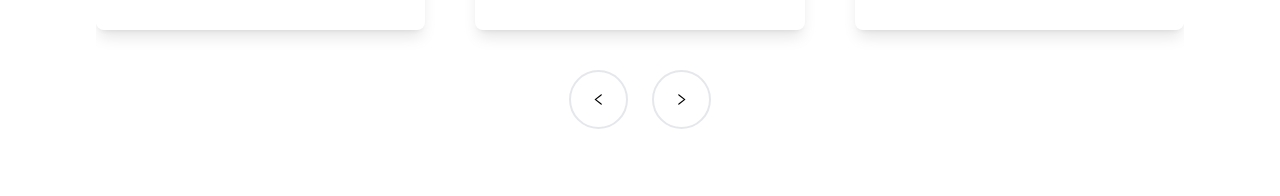
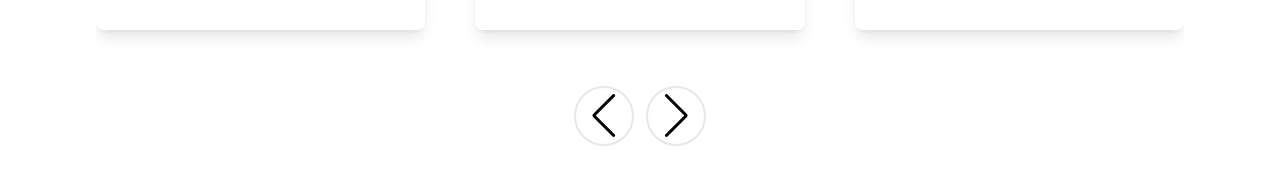
Before and after one commit to dm-mensavi/aawans-zaptek, a React (Create React App) app: page / in a window 1280 px wide. Shown: the part 2919-3115 px from the top of the page. Built offline with nearby package versions, Linux system fonts and the light colour scheme.

Commit message:
Customize swiper navigation buttons

```diff
--- a/src/Pages/Home/PracticeAreaSlider.js
+++ b/src/Pages/Home/PracticeAreaSlider.js
@@ -46,16 +46,13 @@ function PracticeAreaSlider() {
 					},
 				}}
 				spaceBetween={50}
-				navigation={{
-					nextEl: ".swiper-button-next",
-					prevEl: ".swiper-button-prev",
-				}}
+				navigation={true}
 				loop={true}
 				modules={[Navigation, Pagination, A11y]}
-				className="flex w-[85%] h-full swiper ">
+				className="flex w-[85%] h-[90%] swiper absolute">
 				{practiceAreaData.map((item) => (
 					<SwiperSlide
-						className=" shadow-lg rounded-lg pb-10 "
+						className=" shadow-lg rounded-lg pb-10 mb-32"
 						key={item.id}>
 						<motion.div
 							variants={flipX()}
@@ -99,10 +96,11 @@ function PracticeAreaSlider() {
 						</motion.div>
 					</SwiperSlide>
 				))}
-				<div className="flex justify-center my-10">
+				{/* Custom buttons */}
+				{/* <div className="flex justify-center my-10">
 					<button
 						onClick={() => swiper.slidePrev()}
-						className=" hover:bg-primaryLight  cursor-pointer transition-all duration-300  ease-in-out rounded-full p-5 mx-3 border-2">
+						className=" hover:bg-primaryLight cursor-pointer transition-all duration-300  ease-in-out rounded-full p-5 mx-3 border-2">
 						<AiOutlineLeft size={15} />
 					</button>
 					<button
@@ -110,7 +108,7 @@ function PracticeAreaSlider() {
 						className=" hover:bg-primaryLight  cursor-pointer transition-all duration-300  ease-in-out rounded-full p-5 mx-3 border-2">
 						<AiOutlineRight size={15} />
 					</button>
-				</div>
+				</div> */}
 			</Swiper>
 		</div>
 	);
--- a/src/Styles/swiperstyles.css
+++ b/src/Styles/swiperstyles.css
@@ -17,3 +17,11 @@
 }
 
 /* .swiper-pagination-horizontal.swiper-pagination-bullets .swiper-pagination-bullet  */
+
+.swiper-button-next {
+    color: black!important;
+  }
+
+  .swiper-button-prev {
+    color: black!important;
+  }
--- a/src/index.css
+++ b/src/index.css
@@ -121,5 +121,11 @@ body {
     @apply w-[180px];
   }
 
+  .swiper-button-next {
+    @apply bg-white !mt-60 !mr-[24%] sm:!mr-[35%] md:!mr-[39%] lg:!mr-[42%] xl:!mr-[43%] p-7 hover:bg-primaryLight cursor-pointer transition-all duration-300  ease-in-out rounded-full mx-3 border-2
+  }
 
+  .swiper-button-prev {
+    @apply bg-white !mt-60 !ml-[24%] sm:!ml-[35%] md:!ml-[39%] lg:!ml-[42%] xl:!ml-[43%] p-7 hover:bg-primaryLight cursor-pointer transition-all duration-300  ease-in-out rounded-full mx-3 border-2
+  }
 }
```
